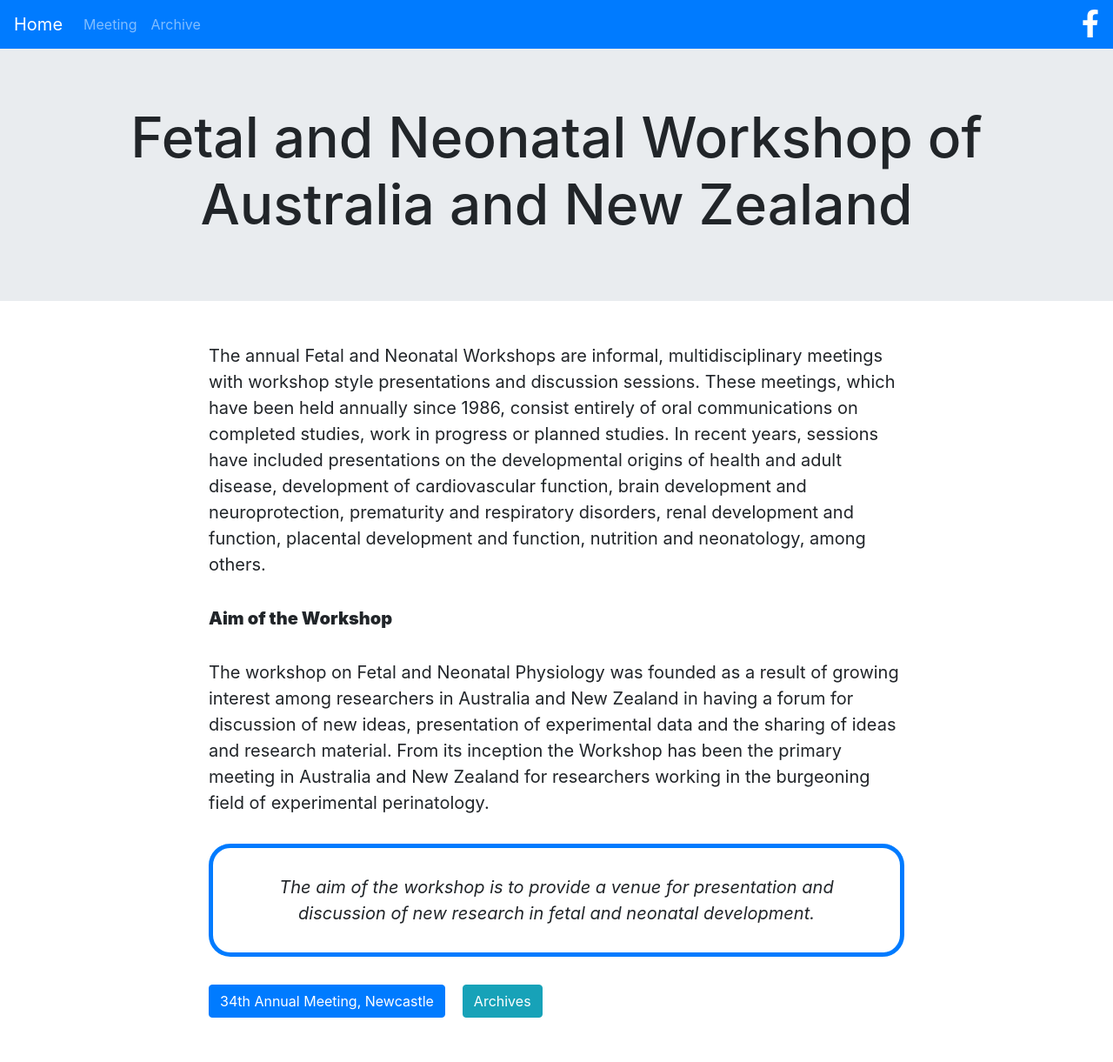
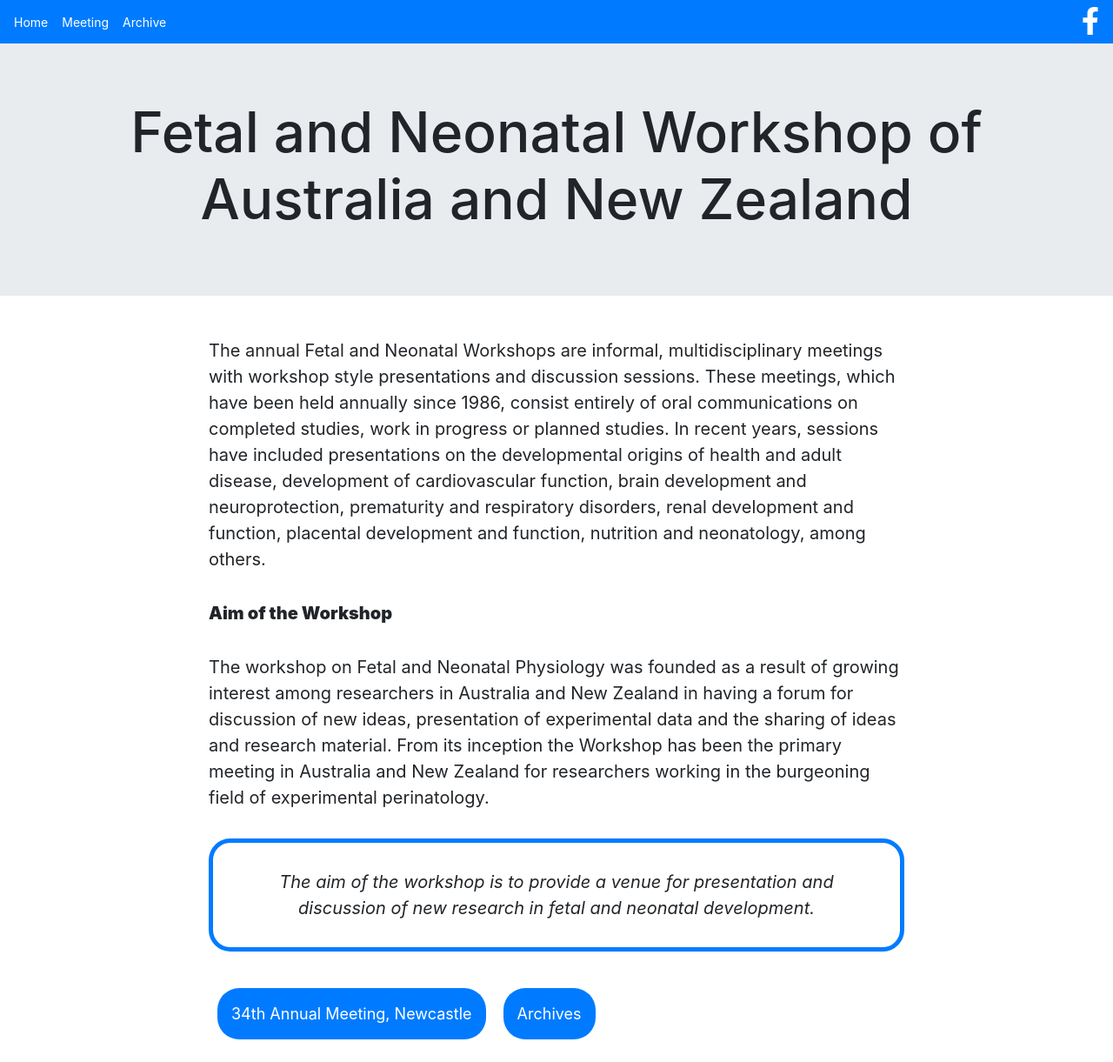
Before and after one commit to rdematteo/fnwanz, a React (Create React App) app: page / in a window 1280 px wide. Shown: the whole page at 87% size. Before the commit the page ends 1186 px from the top, so only its background shows below. Built offline with nearby package versions, Linux system fonts and the light colour scheme.

Commit message:
react deploy, fixed links

```diff
--- a/src/components/HomePage/HomePage.jsx
+++ b/src/components/HomePage/HomePage.jsx
@@ -1,6 +1,7 @@
 import React from "react";
 import { Intro, AimTitle, AimText, Aim } from "../../text/text";
 import styled from "styled-components";
+import { Link } from "react-router-dom";
 
 const Para = styled.div`
   padding: 1rem 15rem;
@@ -43,12 +44,23 @@ const Links = styled.div`
   }
 `;
 
-const LinksStyled = styled.div`
-  padding: 0 20px 0 0;
+// const LinksStyled = styled.div`
+//   background: red;
+//   padding: 0 20px 0 0;
 
-  @media (max-width: 768px) {
-    padding: 10px;
-  }
+//   @media (max-width: 768px) {
+//     padding: 10px;
+//   }
+// `;
+
+const LinkStyled = styled(Link)`
+  color: white;
+  background: #007bff;
+  margin: 10px;
+  padding: 1rem;
+  font-size: 18px;
+  border-radius: 25px;
+  text-align: center;
 `;
 
 class HomePage extends React.Component {
@@ -60,16 +72,9 @@ class HomePage extends React.Component {
         <Para>{AimText}</Para>
         <AimStyled>{Aim}</AimStyled>
         <Links className="links">
-          <LinksStyled>
-            <a class="btn btn-primary" href="/meeting" role="button">
-              34th Annual Meeting, Newcastle
-            </a>
-          </LinksStyled>
-          <LinksStyled>
-            <a class="btn btn-info" href="/archive" role="button">
-              Archives
-            </a>
-          </LinksStyled>
+          <LinkStyled to="/meeting">34th Annual Meeting, Newcastle</LinkStyled>
+
+          <LinkStyled to="/archives">Archives</LinkStyled>
         </Links>
       </>
     );
--- a/src/components/Meeting/34thMeeting.jsx
+++ b/src/components/Meeting/34thMeeting.jsx
@@ -10,12 +10,6 @@ const Container = styled.div`
 const Title = styled.h1`
   text-align: center;
 
-  @media (max-width: 768px) {
-    font-size: 18px;
-  }
-`;
-const MeetingTitle = styled.h2`
-  text-align: center;
   @media (max-width: 768px) {
     font-size: 18px;
   }
--- a/src/components/NavbarMenu/NavbarMenu.jsx
+++ b/src/components/NavbarMenu/NavbarMenu.jsx
@@ -2,36 +2,42 @@ import React from "react";
 import "bootstrap/dist/css/bootstrap.min.css";
 import { Navbar, Nav } from "react-bootstrap";
 import styled from "styled-components";
+import { Link } from "react-router-dom";
 import { FontAwesomeIcon } from "@fortawesome/react-fontawesome";
 import { faFacebookF } from "@fortawesome/free-brands-svg-icons";
 
 const Container = styled.div`
-padding: 0rem;
-`
+  padding: 0rem;
+`;
+const LinkStyled = styled(Link)`
+  color: white;
+  padding: 0 1rem 0 0;
+  font-size: 14px;
+`;
 
 function NavbarMenu() {
   return (
     <Container>
       <Navbar bg="primary" variant="dark">
-        <Navbar.Brand href="/home">Home</Navbar.Brand>
+        <LinkStyled to="/home">Home</LinkStyled>
         <Nav className="mr-auto">
-          <Nav.Link href="/meeting">Meeting</Nav.Link>
-          <Nav.Link href="/archive">Archive</Nav.Link>
+          <LinkStyled to="/meeting">Meeting</LinkStyled>
+          <LinkStyled to="/archive">Archive</LinkStyled>
         </Nav>
 
-        <a href="https://www.facebook.com/FNWANZ/" target="_blank" rel="noopener noreferrer">
+        <a
+          href="https://www.facebook.com/FNWANZ/"
+          target="_blank"
+          rel="noopener noreferrer"
+        >
           <FontAwesomeIcon
             icon={faFacebookF}
             color="#fff"
             size="2x"
-          >
-          </FontAwesomeIcon>
+          ></FontAwesomeIcon>
         </a>
-
       </Navbar>
     </Container>
-
-
   );
 }
 
```
Also changed, not shown: 1 other file (tests, documents, lock files or other folders).
